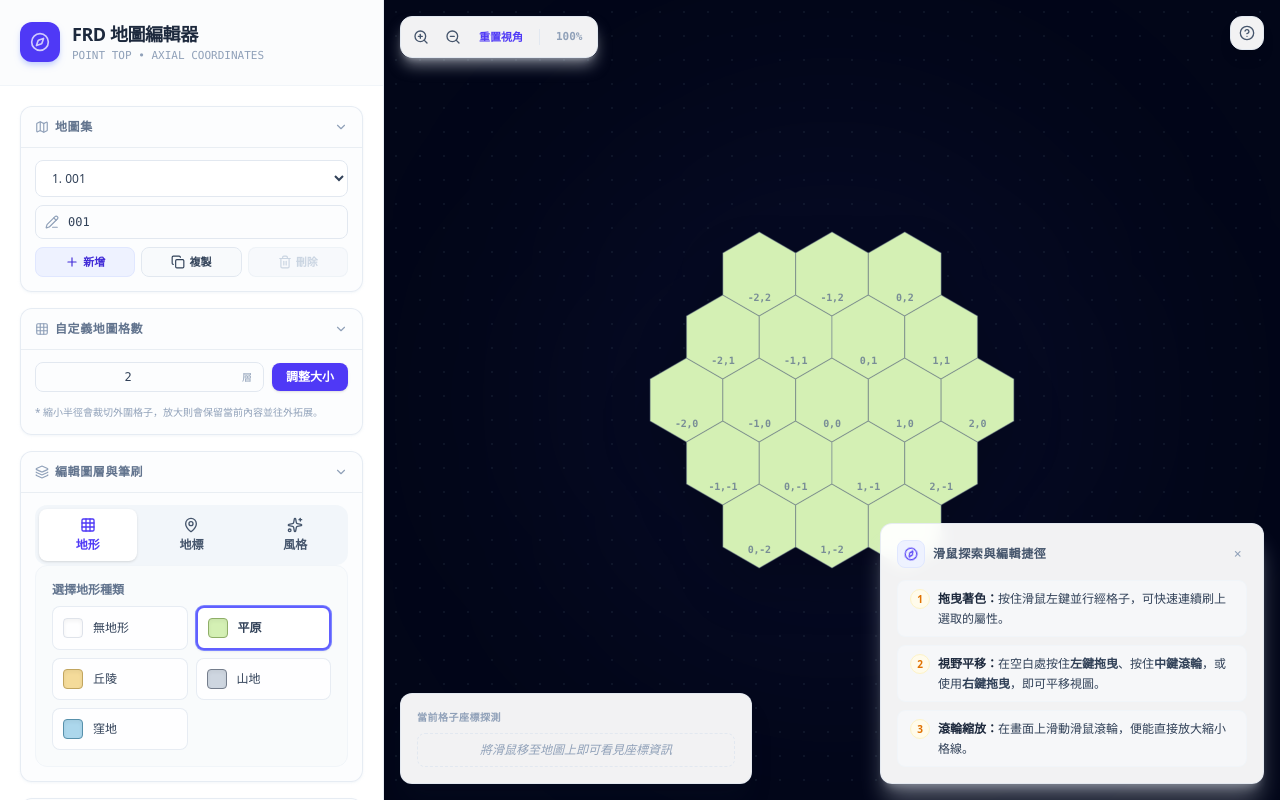
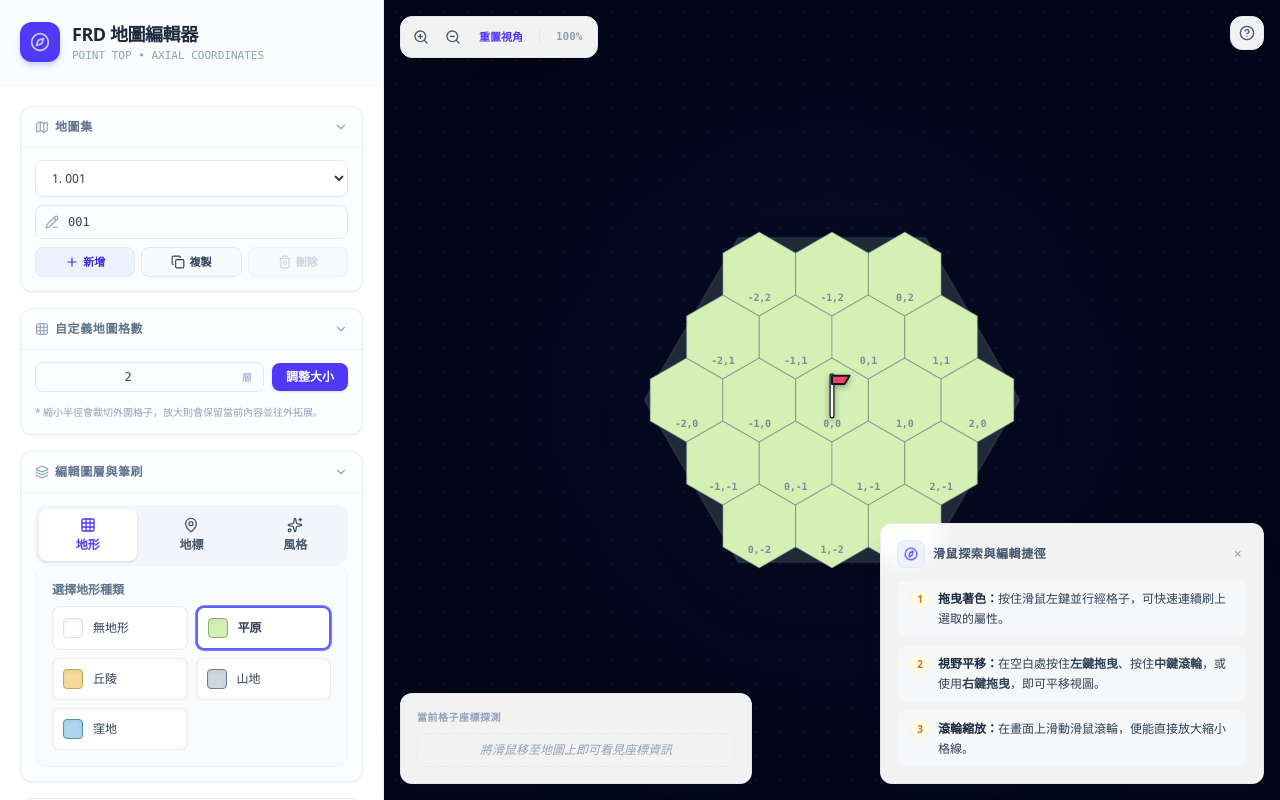
Before and after one commit to Alimen/FRD-Map-Editor, a React (Vite) app: page / in a window 1280 px wide. Built offline with nearby package versions, Linux system fonts and the light colour scheme.

Commit message:
Add map boundary and origin displays.

```diff
--- a/src/App.tsx
+++ b/src/App.tsx
@@ -69,7 +69,7 @@ const styleToCode = new Map<StyleVariant, number>(styleByCode.map((type, code) =
 const formatMapId = (index: number) => index.toString().padStart(3, "0");
 const DEFAULT_MAP_ID = formatMapId(1);
 const DEFAULT_MAP_RADIUS = 2;
-const MAX_MAP_RADIUS = 30;
+const MAX_MAP_RADIUS = 40;
 const MAX_TILE_VARIANT = 30;
 
 const rollTileVariant = () => Math.floor(Math.random() * (MAX_TILE_VARIANT + 1));
@@ -126,6 +126,26 @@ const getHexPointsString = (q: number, r: number, size: number) => {
     .map((angle) => {
       const px = cx + size * Math.cos(angle);
       const py = cy + size * Math.sin(angle);
+      return `${px},${py}`;
+    })
+    .join(" ");
+};
+
+const getMapBoundaryPointsString = (radius: number, size: number) => {
+  const boundaryCells = [
+    { q: 0, r: radius, corner: (20 * Math.PI) / 12 },
+    { q: radius, r: 0, corner: 0 },
+    { q: radius, r: -radius, corner: (4 * Math.PI) / 12 },
+    { q: 0, r: -radius, corner: (8 * Math.PI) / 12 },
+    { q: -radius, r: 0, corner: Math.PI },
+    { q: -radius, r: radius, corner: (16 * Math.PI) / 12 },
+  ];
+
+  return boundaryCells
+    .map(({ q, r, corner }) => {
+      const { x: cx, y: cy } = axialToPixel(q, r, size);
+      const px = cx + size * Math.cos(corner);
+      const py = cy + size * Math.sin(corner);
       return `${px},${py}`;
     })
     .join(" ");
@@ -831,7 +851,7 @@ export default function App() {
         {/* Navigation / Control overlays */}
         <div className="absolute top-4 left-4 z-10 flex gap-2">
           {/* Zoom & Helper Pill */}
-          <div className="flex items-center gap-1 bg-white/95 backdrop-blur-sm p-1.5 rounded-xl border border-slate-200 shadow-lg shadow-slate-200/50">
+          <div className="flex items-center gap-1 bg-white/95 backdrop-blur-sm p-1.5 rounded-xl border border-slate-200 shadow-lg">
             <button
               onClick={handleZoomIn}
               className="p-1.5 hover:bg-slate-100 text-slate-600 rounded-lg transition-colors"
@@ -874,7 +894,7 @@ export default function App() {
 
         {/* Demo operational help alert popup */}
         {showDemoHelp && (
-          <div className="absolute bottom-4 right-4 z-20 max-w-sm bg-white/95 backdrop-blur-sm p-4 rounded-xl shadow-xl shadow-slate-200/40 border border-slate-200/80 text-xs text-slate-700">
+          <div className="absolute bottom-4 right-4 z-20 max-w-sm bg-white/95 backdrop-blur-sm p-4 rounded-xl border border-slate-200/80 shadow-xl shadow-slate-900/20 text-xs text-slate-700">
             <div className="flex items-center justify-between mb-3">
               <span className="font-bold text-slate-600 uppercase tracking-wider flex items-center gap-2">
                 <span className="p-1.5 bg-indigo-50 text-indigo-600 rounded-lg border border-indigo-100">
@@ -966,15 +986,13 @@ export default function App() {
           >
             {/* Transform Group carrying Pan & Zoom settings */}
             <g ref={cameraGroupRef} transform={getCameraTransform()}>
-              {/* Outer radius circular boundary backing */}
-              <circle
-                cx="0"
-                cy="0"
-                r={cellSize * 1.62 * radius}
-                fill="none"
-                stroke="rgba(255, 255, 255, 0.04)"
-                strokeWidth="1.5"
-                strokeDasharray="5,15"
+              {/* Map boundary backing */}
+              <polygon
+                points={getMapBoundaryPointsString(radius, cellSize)}
+                fill="#1f2937"
+                stroke="rgba(255, 255, 255, 0.08)"
+                strokeWidth="2"
+                strokeLinejoin="round"
                 style={{ pointerEvents: "none" }}
               />
 
@@ -1001,6 +1019,34 @@ export default function App() {
                 style={{ display: "none", pointerEvents: "none" }}
               />
 
+              <g id="origin-flag" filter="drop-shadow(0px 2px 3px rgba(0,0,0,0.35))" style={{ pointerEvents: "none" }}>
+                <line
+                  x1="0"
+                  y1={cellSize * 0.38}
+                  x2="0"
+                  y2={-cellSize * 0.58}
+                  stroke="#111827"
+                  strokeWidth="5"
+                  strokeLinecap="round"
+                />
+                <line
+                  x1="0"
+                  y1={cellSize * 0.38}
+                  x2="0"
+                  y2={-cellSize * 0.58}
+                  stroke="#f8fafc"
+                  strokeWidth="2.5"
+                  strokeLinecap="round"
+                />
+                <path
+                  d={`M 0 ${-cellSize * 0.58} H ${cellSize * 0.42} L ${cellSize * 0.3} ${-cellSize * 0.38} H 0 Z`}
+                  fill="#f43f5e"
+                  stroke="#111827"
+                  strokeWidth="2"
+                  strokeLinejoin="round"
+                />
+              </g>
+
             </g>
           </svg>
         </div>
```
